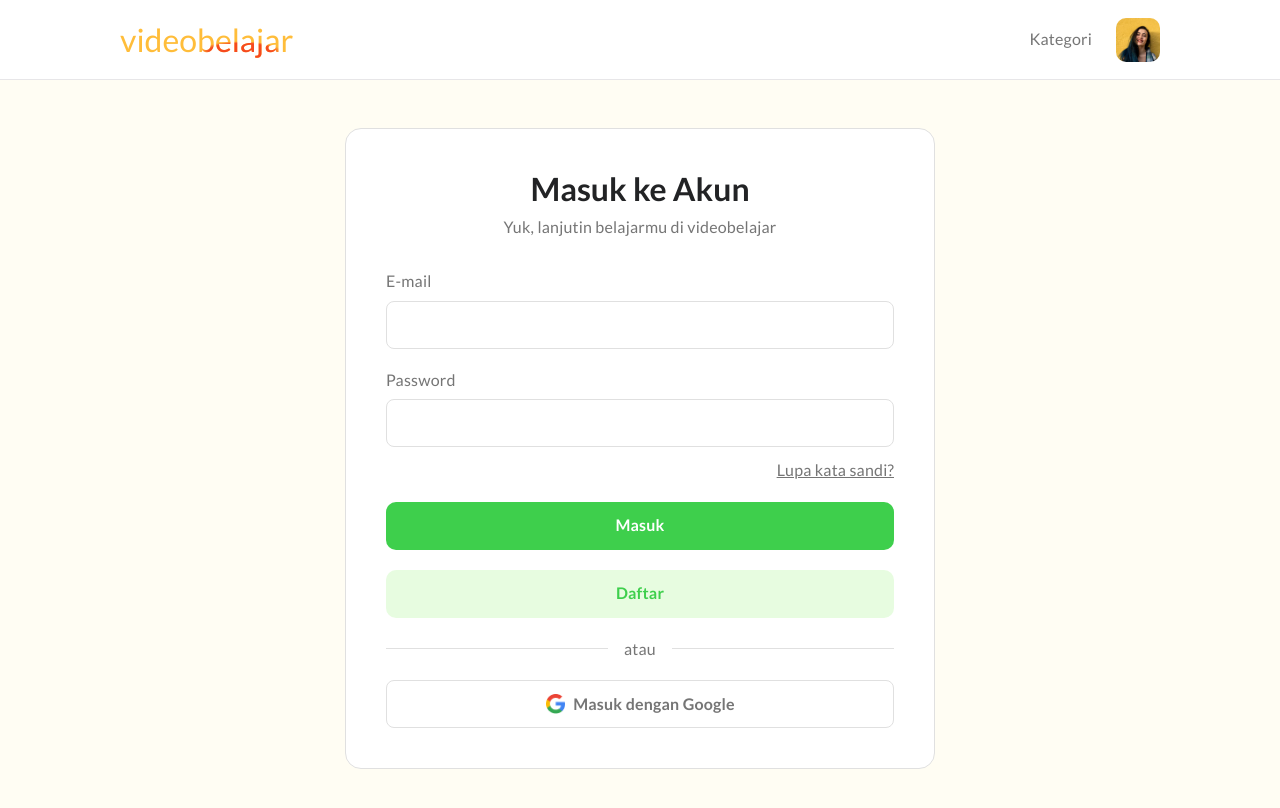
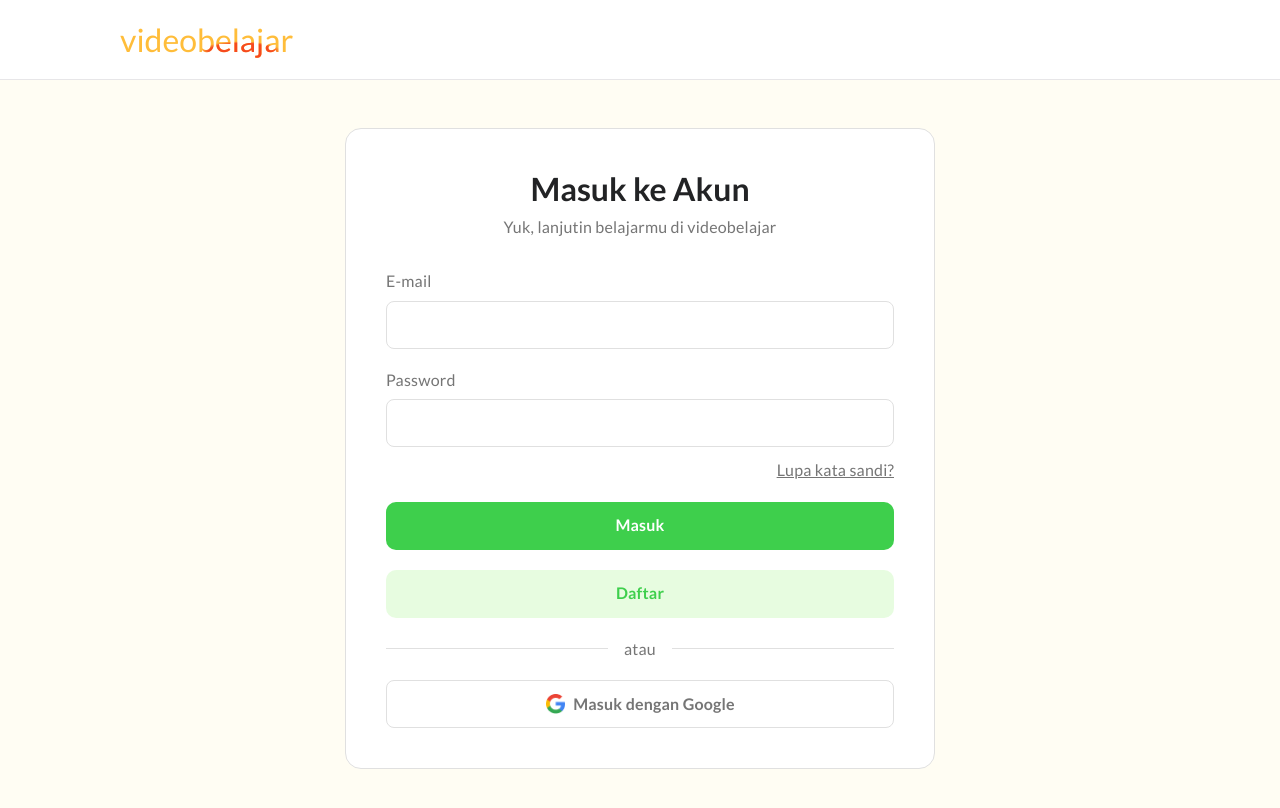
Before and after one commit to bayususeno-dev/videobelajar-react, a React (Vite) app: page /login in a window 1280 px wide. Shown: the top 808 px of the page. Built offline with nearby package versions, Linux system fonts and the light colour scheme; a web font is replaced by a local one.

Commit message:
fix: hide navbar elements on register and login pages

```diff
--- a/src/components/organisms/navbar/navbar.jsx
+++ b/src/components/organisms/navbar/navbar.jsx
@@ -1,13 +1,20 @@
-import { Link } from 'react-router-dom';
+import { Link, useLocation } from "react-router-dom";
 
 function Navbar() {
+  const location = useLocation();
+
+  const isAuthPage =
+    location.pathname === "/login" || location.pathname === "/register";
+
   return (
     <nav className="navbar">
       <Link className="logo" to="/">
         <span className="logo-base">videobelajar</span>
         <span className="logo-effect">videobelajar</span>
       </Link>
+
       <div className="navbar-right">
+        {!isAuthPage && (
           <details>
             <summary className="body-medium-medium">Kategori</summary>
             <ul className="body-medium-regular">
@@ -29,7 +36,15 @@
               </li>
             </ul>
           </details>
-        <img className="user-profile" src="./assets/profile/woman.png" alt="" />
+        )}
+
+        {!isAuthPage && (
+          <img
+            className="user-profile"
+            src="./assets/profile/woman.png"
+            alt=""
+          />
+        )}
       </div>
     </nav>
   );
```
Lines whose indentation alone changed are shown as unchanged.
